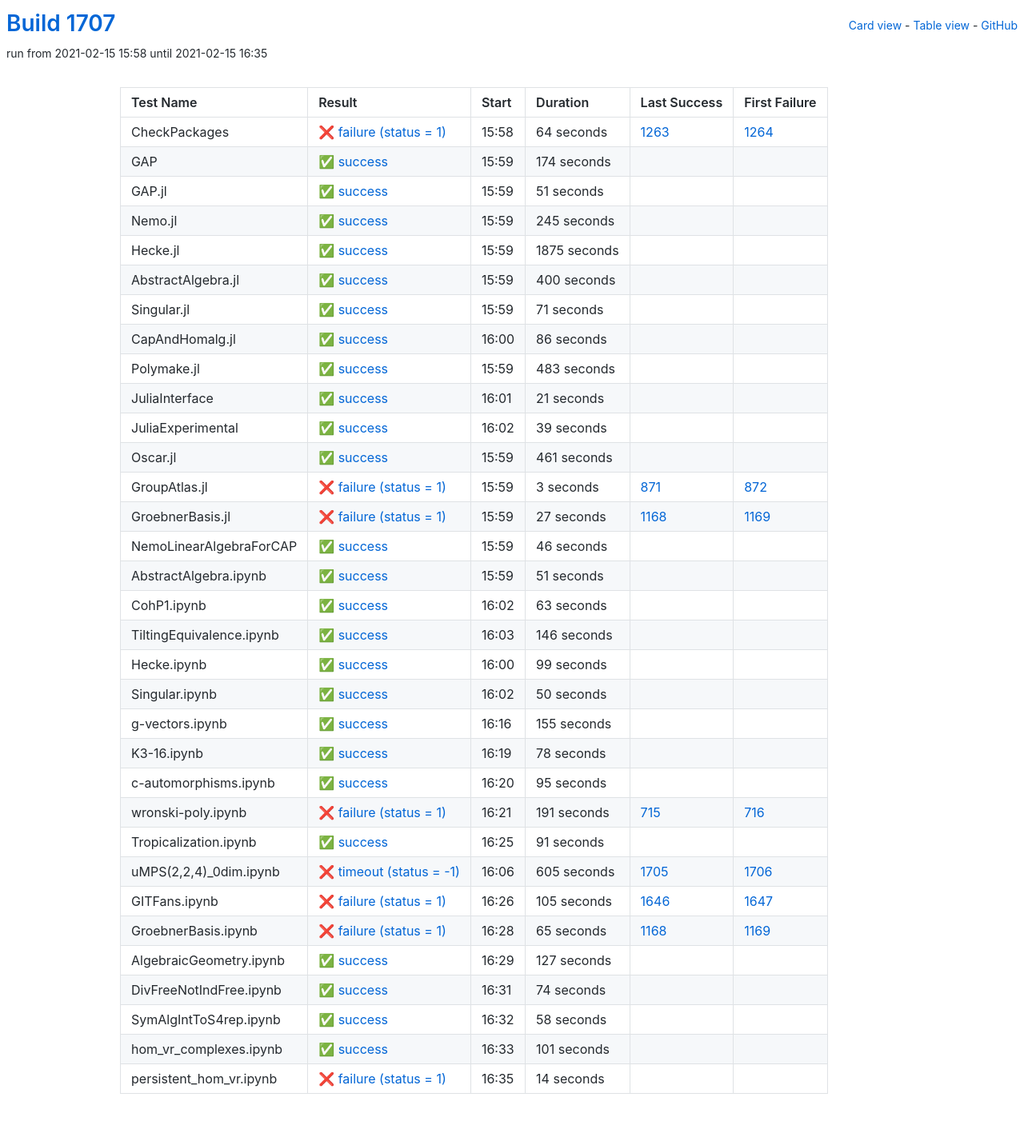
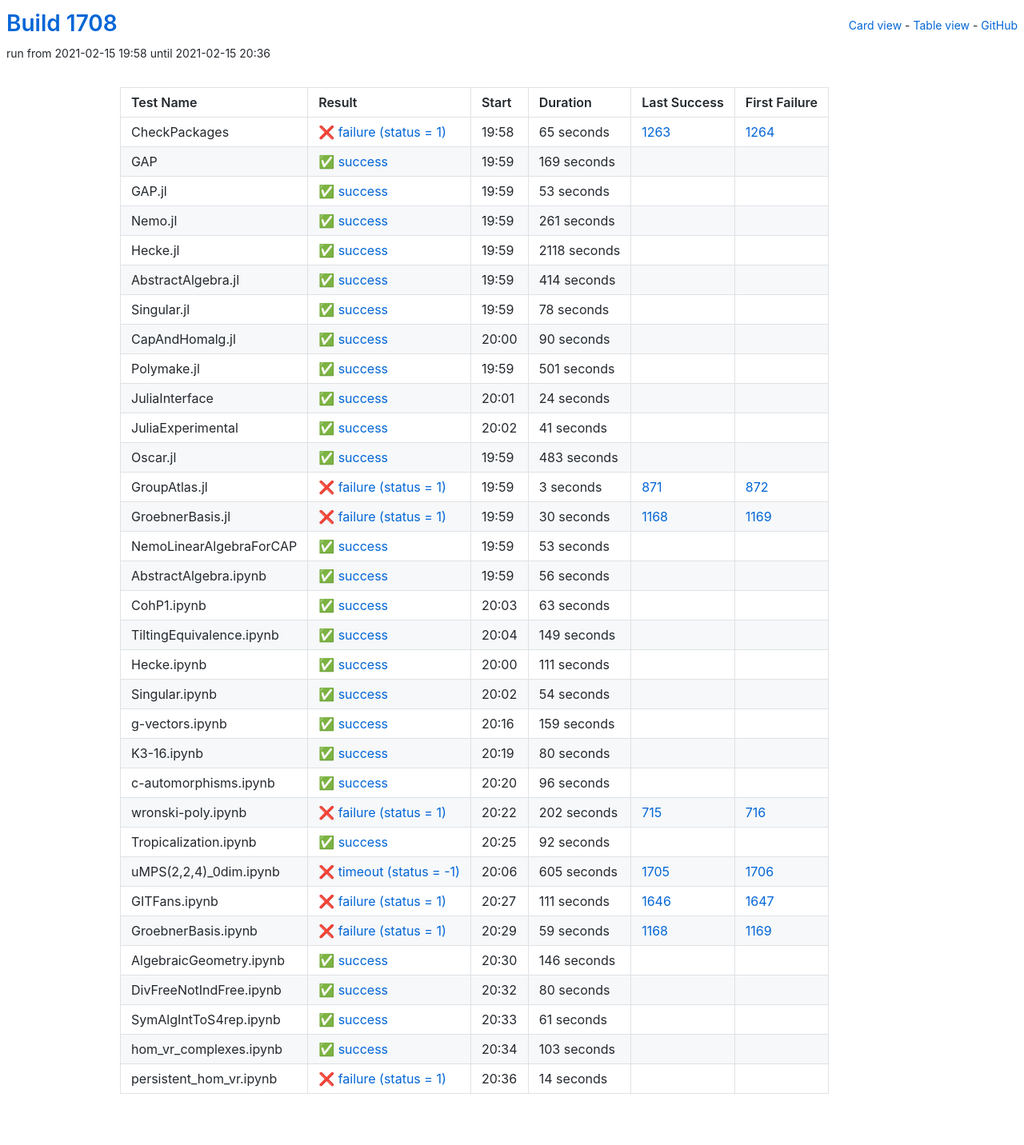
Before and after one commit to oscar-system/oscar-ci-status-stable, a Jekyll site: the page built from table.html, in a window 1280 px wide. Shown: the whole page at 80% size. Built offline with Jekyll 4.4.1, drawn with Linux system fonts in a browser that asks for light colours.

Commit message:
Build #1708

```diff
--- a/_data/ci.yml
+++ b/_data/ci.yml
@@ -1,6 +1,6 @@
 ---
-build: 1707
-build_url: https://oscarci.mathematik.uni-kl.de/job/oscar-stable/1707/
+build: 1708
+build_url: https://oscarci.mathematik.uni-kl.de/job/oscar-stable/1708/
 job: oscar-stable
 organization: oscar-system
 repo: oscar-ci-status-stable
@@ -8,104 +8,140 @@ repourl: https://github.com/oscar-system/oscar-ci-status-stable
 tests:
 - name: CheckPackages
   id: checkpackages
-  log: https://oscarci.mathematik.uni-kl.de/job/oscar-stable/1707/artifact/logs/build-1707/CheckPackages.log
-  start: 2021-02-15 15:58
+  log: https://oscarci.mathematik.uni-kl.de/job/oscar-stable/1708/artifact/logs/build-1708/CheckPackages.log
+  start: 2021-02-15 19:58
   success: false
   exitcode: 1
   status: failure
-  duration: 64
+  duration: 65
   last_success: 1263
   last_success_url: https://oscarci.mathematik.uni-kl.de/job/oscar-stable/1263/
   first_failure: 1264
   first_failure_url: https://oscarci.mathematik.uni-kl.de/job/oscar-stable/1264/
 - name: GAP
   id: gap
-  log: https://oscarci.mathematik.uni-kl.de/job/oscar-stable/1707/artifact/logs/build-1707/GAP.log
-  start: 2021-02-15 15:59
+  log: https://oscarci.mathematik.uni-kl.de/job/oscar-stable/1708/artifact/logs/build-1708/GAP.log
+  start: 2021-02-15 19:59
   success: true
   exitcode: 0
   status: success
-  duration: 174
+  duration: 169
   last_success: false
   last_success_url:
   first_failure: false
   first_failure_url:
 - name: GAP.jl
   id: gap-jl
-  log: https://oscarci.mathematik.uni-kl.de/job/oscar-stable/1707/artifact/logs/build-1707/GAP.jl.log
-  start: 2021-02-15 15:59
+  log: https://oscarci.mathematik.uni-kl.de/job/oscar-stable/1708/artifact/logs/build-1708/GAP.jl.log
+  start: 2021-02-15 19:59
   success: true
   exitcode: 0
   status: success
-  duration: 51
+  duration: 53
   last_success: false
   last_success_url:
   first_failure: false
   first_failure_url:
 - name: Nemo.jl
   id: nemo-jl
-  log: https://oscarci.mathematik.uni-kl.de/job/oscar-stable/1707/artifact/logs/build-1707/Nemo.jl.log
-  start: 2021-02-15 15:59
+  log: https://oscarci.mathematik.uni-kl.de/job/oscar-stable/1708/artifact/logs/build-1708/Nemo.jl.log
+  start: 2021-02-15 19:59
   success: true
   exitcode: 0
   status: success
-  duration: 245
+  duration: 261
   last_success: false
   last_success_url:
   first_failure: false
   first_failure_url:
 - name: Hecke.jl
   id: hecke-jl
-  log: https://oscarci.mathematik.uni-kl.de/job/oscar-stable/1707/artifact/logs/build-1707/Hecke.jl.log
-  start: 2021-02-15 15:59
+  log: https://oscarci.mathematik.uni-kl.de/job/oscar-stable/1708/artifact/logs/build-1708/Hecke.jl.log
+  start: 2021-02-15 19:59
   success: true
   exitcode: 0
   status: success
-  duration: 1875
+  duration: 2118
   last_success: false
   last_success_url:
   first_failure: false
   first_failure_url:
 - name: AbstractAlgebra.jl
   id: abstractalgebra-jl
-  log: https://oscarci.mathematik.uni-kl.de/job/oscar-stable/1707/artifact/logs/build-1707/AbstractAlgebra.jl.log
-  start: 2021-02-15 15:59
+  log: https://oscarci.mathematik.uni-kl.de/job/oscar-stable/1708/artifact/logs/build-1708/AbstractAlgebra.jl.log
+  start: 2021-02-15 19:59
   success: true
   exitcode: 0
   status: success
-  duration: 400
+  duration: 414
   last_success: false
   last_success_url:
   first_failure: false
   first_failure_url:
 - name: Singular.jl
   id: singular-jl
-  log: https://oscarci.mathematik.uni-kl.de/job/oscar-stable/1707/artifact/logs/build-1707/Singular.jl.log
-  start: 2021-02-15 15:59
+  log: https://oscarci.mathematik.uni-kl.de/job/oscar-stable/1708/artifact/logs/build-1708/Singular.jl.log
+  start: 2021-02-15 19:59
   success: true
   exitcode: 0
   status: success
-  duration: 71
+  duration: 78
   last_success: false
   last_success_url:
   first_failure: false
   first_failure_url:
 - name: CapAndHomalg.jl
   id: capandhomalg-jl
-  log: https://oscarci.mathematik.uni-kl.de/job/oscar-stable/1707/artifact/logs/build-1707/CapAndHomalg.jl.log
-  start: 2021-02-15 16:00
+  log: https://oscarci.mathematik.uni-kl.de/job/oscar-stable/1708/artifact/logs/build-1708/CapAndHomalg.jl.log
+  start: 2021-02-15 20:00
   success: true
   exitcode: 0
   status: success
-  duration: 86
+  duration: 90
   last_success: false
   last_success_url:
   first_failure: false
   first_failure_url:
 - name: Polymake.jl
   id: polymake-jl
-  log: https://oscarci.mathematik.uni-kl.de/job/oscar-stable/1707/artifact/logs/build-1707/Polymake.jl.log
-  start: 2021-02-15 15:59
+  log: https://oscarci.mathematik.uni-kl.de/job/oscar-stable/1708/artifact/logs/build-1708/Polymake.jl.log
+  start: 2021-02-15 19:59
+  success: true
+  exitcode: 0
+  status: success
+  duration: 501
+  last_success: false
+  last_success_url:
+  first_failure: false
+  first_failure_url:
+- name: JuliaInterface
+  id: juliainterface
+  log: https://oscarci.mathematik.uni-kl.de/job/oscar-stable/1708/artifact/logs/build-1708/JuliaInterface.log
+  start: 2021-02-15 20:01
+  success: true
+  exitcode: 0
+  status: success
+  duration: 24
+  last_success: false
+  last_success_url:
+  first_failure: false
+  first_failure_url:
+- name: JuliaExperimental
+  id: juliaexperimental
+  log: https://oscarci.mathematik.uni-kl.de/job/oscar-stable/1708/artifact/logs/build-1708/JuliaExperimental.log
+  start: 2021-02-15 20:02
+  success: true
+  exitcode: 0
+  status: success
+  duration: 41
+  last_success: false
+  last_success_url:
+  first_failure: false
+  first_failure_url:
+- name: Oscar.jl
+  id: oscar-jl
+  log: https://oscarci.mathematik.uni-kl.de/job/oscar-stable/1708/artifact/logs/build-1708/Oscar.jl.log
+  start: 2021-02-15 19:59
   success: true
   exitcode: 0
   status: success
@@ -114,46 +150,10 @@ tests:
   last_success_url:
   first_failure: false
   first_failure_url:
-- name: JuliaInterface
-  id: juliainterface
-  log: https://oscarci.mathematik.uni-kl.de/job/oscar-stable/1707/artifact/logs/build-1707/JuliaInterface.log
-  start: 2021-02-15 16:01
-  success: true
-  exitcode: 0
-  status: success
-  duration: 21
-  last_success: false
-  last_success_url:
-  first_failure: false
-  first_failure_url:
-- name: JuliaExperimental
-  id: juliaexperimental
-  log: https://oscarci.mathematik.uni-kl.de/job/oscar-stable/1707/artifact/logs/build-1707/JuliaExperimental.log
-  start: 2021-02-15 16:02
-  success: true
-  exitcode: 0
-  status: success
-  duration: 39
-  last_success: false
-  last_success_url:
-  first_failure: false
-  first_failure_url:
-- name: Oscar.jl
-  id: oscar-jl
-  log: https://oscarci.mathematik.uni-kl.de/job/oscar-stable/1707/artifact/logs/build-1707/Oscar.jl.log
-  start: 2021-02-15 15:59
-  success: true
-  exitcode: 0
-  status: success
-  duration: 461
-  last_success: false
-  last_success_url:
-  first_failure: false
-  first_failure_url:
 - name: GroupAtlas.jl
   id: groupatlas-jl
-  log: https://oscarci.mathematik.uni-kl.de/job/oscar-stable/1707/artifact/logs/build-1707/GroupAtlas.jl.log
-  start: 2021-02-15 15:59
+  log: https://oscarci.mathematik.uni-kl.de/job/oscar-stable/1708/artifact/logs/build-1708/GroupAtlas.jl.log
+  start: 2021-02-15 19:59
   success: false
   exitcode: 1
   status: failure
@@ -164,44 +164,44 @@ tests:
   first_failure_url: https://oscarci.mathematik.uni-kl.de/job/oscar-stable/872/
 - name: GroebnerBasis.jl
   id: groebnerbasis-jl
-  log: https://oscarci.mathematik.uni-kl.de/job/oscar-stable/1707/artifact/logs/build-1707/GroebnerBasis.jl.log
-  start: 2021-02-15 15:59
+  log: https://oscarci.mathematik.uni-kl.de/job/oscar-stable/1708/artifact/logs/build-1708/GroebnerBasis.jl.log
+  start: 2021-02-15 19:59
   success: false
   exitcode: 1
   status: failure
-  duration: 27
+  duration: 30
   last_success: 1168
   last_success_url: https://oscarci.mathematik.uni-kl.de/job/oscar-stable/1168/
   first_failure: 1169
   first_failure_url: https://oscarci.mathematik.uni-kl.de/job/oscar-stable/1169/
 - name: NemoLinearAlgebraForCAP
   id: nemolinearalgebraforcap
-  log: https://oscarci.mathematik.uni-kl.de/job/oscar-stable/1707/artifact/logs/build-1707/NemoLinearAlgebraForCAP.log
-  start: 2021-02-15 15:59
+  log: https://oscarci.mathematik.uni-kl.de/job/oscar-stable/1708/artifact/logs/build-1708/NemoLinearAlgebraForCAP.log
+  start: 2021-02-15 19:59
   success: true
   exitcode: 0
   status: success
-  duration: 46
+  duration: 53
   last_success: false
   last_success_url:
   first_failure: false
   first_failure_url:
 - name: AbstractAlgebra.ipynb
   id: abstractalgebra-ipynb
-  log: https://oscarci.mathematik.uni-kl.de/job/oscar-stable/1707/artifact/logs/build-1707/AbstractAlgebra.ipynb.log
-  start: 2021-02-15 15:59
+  log: https://oscarci.mathematik.uni-kl.de/job/oscar-stable/1708/artifact/logs/build-1708/AbstractAlgebra.ipynb.log
+  start: 2021-02-15 19:59
   success: true
   exitcode: 0
   status: success
-  duration: 51
+  duration: 56
   last_success: false
   last_success_url:
   first_failure: false
   first_failure_url:
 - name: CohP1.ipynb
   id: cohp1-ipynb
-  log: https://oscarci.mathematik.uni-kl.de/job/oscar-stable/1707/artifact/logs/build-1707/CohP1.ipynb.log
-  start: 2021-02-15 16:02
+  log: https://oscarci.mathematik.uni-kl.de/job/oscar-stable/1708/artifact/logs/build-1708/CohP1.ipynb.log
+  start: 2021-02-15 20:03
   success: true
   exitcode: 0
   status: success
@@ -212,104 +212,104 @@ tests:
   first_failure_url:
 - name: TiltingEquivalence.ipynb
   id: tiltingequivalence-ipynb
-  log: https://oscarci.mathematik.uni-kl.de/job/oscar-stable/1707/artifact/logs/build-1707/TiltingEquivalence.ipynb.log
-  start: 2021-02-15 16:03
+  log: https://oscarci.mathematik.uni-kl.de/job/oscar-stable/1708/artifact/logs/build-1708/TiltingEquivalence.ipynb.log
+  start: 2021-02-15 20:04
   success: true
   exitcode: 0
   status: success
-  duration: 146
+  duration: 149
   last_success: false
   last_success_url:
   first_failure: false
   first_failure_url:
 - name: Hecke.ipynb
   id: hecke-ipynb
-  log: https://oscarci.mathematik.uni-kl.de/job/oscar-stable/1707/artifact/logs/build-1707/Hecke.ipynb.log
-  start: 2021-02-15 16:00
+  log: https://oscarci.mathematik.uni-kl.de/job/oscar-stable/1708/artifact/logs/build-1708/Hecke.ipynb.log
+  start: 2021-02-15 20:00
   success: true
   exitcode: 0
   status: success
-  duration: 99
+  duration: 111
   last_success: false
   last_success_url:
   first_failure: false
   first_failure_url:
 - name: Singular.ipynb
   id: singular-ipynb
-  log: https://oscarci.mathematik.uni-kl.de/job/oscar-stable/1707/artifact/logs/build-1707/Singular.ipynb.log
-  start: 2021-02-15 16:02
+  log: https://oscarci.mathematik.uni-kl.de/job/oscar-stable/1708/artifact/logs/build-1708/Singular.ipynb.log
+  start: 2021-02-15 20:02
   success: true
   exitcode: 0
   status: success
-  duration: 50
+  duration: 54
   last_success: false
   last_success_url:
   first_failure: false
   first_failure_url:
 - name: g-vectors.ipynb
   id: g-vectors-ipynb
-  log: https://oscarci.mathematik.uni-kl.de/job/oscar-stable/1707/artifact/logs/build-1707/g-vectors.ipynb.log
-  start: 2021-02-15 16:16
+  log: https://oscarci.mathematik.uni-kl.de/job/oscar-stable/1708/artifact/logs/build-1708/g-vectors.ipynb.log
+  start: 2021-02-15 20:16
   success: true
   exitcode: 0
   status: success
-  duration: 155
+  duration: 159
   last_success: false
   last_success_url:
   first_failure: false
   first_failure_url:
 - name: K3-16.ipynb
   id: k3-16-ipynb
-  log: https://oscarci.mathematik.uni-kl.de/job/oscar-stable/1707/artifact/logs/build-1707/K3-16.ipynb.log
-  start: 2021-02-15 16:19
+  log: https://oscarci.mathematik.uni-kl.de/job/oscar-stable/1708/artifact/logs/build-1708/K3-16.ipynb.log
+  start: 2021-02-15 20:19
   success: true
   exitcode: 0
   status: success
-  duration: 78
+  duration: 80
   last_success: false
   last_success_url:
   first_failure: false
   first_failure_url:
 - name: c-automorphisms.ipynb
   id: c-automorphisms-ipynb
-  log: https://oscarci.mathematik.uni-kl.de/job/oscar-stable/1707/artifact/logs/build-1707/c-automorphisms.ipynb.log
-  start: 2021-02-15 16:20
+  log: https://oscarci.mathematik.uni-kl.de/job/oscar-stable/1708/artifact/logs/build-1708/c-automorphisms.ipynb.log
+  start: 2021-02-15 20:20
   success: true
   exitcode: 0
   status: success
-  duration: 95
+  duration: 96
   last_success: false
   last_success_url:
   first_failure: false
   first_failure_url:
 - name: wronski-poly.ipynb
   id: wronski-poly-ipynb
-  log: https://oscarci.mathematik.uni-kl.de/job/oscar-stable/1707/artifact/logs/build-1707/wronski-poly.ipynb.log
-  start: 2021-02-15 16:21
+  log: https://oscarci.mathematik.uni-kl.de/job/oscar-stable/1708/artifact/logs/build-1708/wronski-poly.ipynb.log
+  start: 2021-02-15 20:22
   success: false
   exitcode: 1
   status: failure
-  duration: 191
+  duration: 202
   last_success: 715
   last_success_url: https://oscarci.mathematik.uni-kl.de/job/oscar-stable/715/
   first_failure: 716
   first_failure_url: https://oscarci.mathematik.uni-kl.de/job/oscar-stable/716/
 - name: Tropicalization.ipynb
   id: tropicalization-ipynb
-  log: https://oscarci.mathematik.uni-kl.de/job/oscar-stable/1707/artifact/logs/build-1707/Tropicalization.ipynb.log
-  start: 2021-02-15 16:25
+  log: https://oscarci.mathematik.uni-kl.de/job/oscar-stable/1708/artifact/logs/build-1708/Tropicalization.ipynb.log
+  start: 2021-02-15 20:25
   success: true
   exitcode: 0
   status: success
-  duration: 91
+  duration: 92
   last_success: false
   last_success_url:
   first_failure: false
   first_failure_url:
 - name: uMPS(2,2,4)_0dim.ipynb
   id: umps-2-2-4-0dim-ipynb
-  log: https://oscarci.mathematik.uni-kl.de/job/oscar-stable/1707/artifact/logs/build-1707/uMPS-2-2-4-_0dim.ipynb.log
-  start: 2021-02-15 16:06
+  log: https://oscarci.mathematik.uni-kl.de/job/oscar-stable/1708/artifact/logs/build-1708/uMPS-2-2-4-_0dim.ipynb.log
+  start: 2021-02-15 20:06
   success: false
   exitcode: -1
   status: timeout
@@ -320,80 +320,80 @@ tests:
   first_failure_url: https://oscarci.mathematik.uni-kl.de/job/oscar-stable/1706/
 - name: GITFans.ipynb
   id: gitfans-ipynb
-  log: https://oscarci.mathematik.uni-kl.de/job/oscar-stable/1707/artifact/logs/build-1707/GITFans.ipynb.log
-  start: 2021-02-15 16:26
+  log: https://oscarci.mathematik.uni-kl.de/job/oscar-stable/1708/artifact/logs/build-1708/GITFans.ipynb.log
+  start: 2021-02-15 20:27
   success: false
   exitcode: 1
   status: failure
-  duration: 105
+  duration: 111
   last_success: 1646
   last_success_url: https://oscarci.mathematik.uni-kl.de/job/oscar-stable/1646/
   first_failure: 1647
   first_failure_url: https://oscarci.mathematik.uni-kl.de/job/oscar-stable/1647/
 - name: GroebnerBasis.ipynb
   id: groebnerbasis-ipynb
-  log: https://oscarci.mathematik.uni-kl.de/job/oscar-stable/1707/artifact/logs/build-1707/GroebnerBasis.ipynb.log
-  start: 2021-02-15 16:28
+  log: https://oscarci.mathematik.uni-kl.de/job/oscar-stable/1708/artifact/logs/build-1708/GroebnerBasis.ipynb.log
+  start: 2021-02-15 20:29
   success: false
   exitcode: 1
   status: failure
-  duration: 65
+  duration: 59
   last_success: 1168
   last_success_url: https://oscarci.mathematik.uni-kl.de/job/oscar-stable/1168/
   first_failure: 1169
   first_failure_url: https://oscarci.mathematik.uni-kl.de/job/oscar-stable/1169/
 - name: AlgebraicGeometry.ipynb
   id: algebraicgeometry-ipynb
-  log: https://oscarci.mathematik.uni-kl.de/job/oscar-stable/1707/artifact/logs/build-1707/AlgebraicGeometry.ipynb.log
-  start: 2021-02-15 16:29
+  log: https://oscarci.mathematik.uni-kl.de/job/oscar-stable/1708/artifact/logs/build-1708/AlgebraicGeometry.ipynb.log
+  start: 2021-02-15 20:30
   success: true
   exitcode: 0
   status: success
-  duration: 127
+  duration: 146
   last_success: false
   last_success_url:
   first_failure: false
   first_failure_url:
 - name: DivFreeNotIndFree.ipynb
   id: divfreenotindfree-ipynb
-  log: https://oscarci.mathematik.uni-kl.de/job/oscar-stable/1707/artifact/logs/build-1707/DivFreeNotIndFree.ipynb.log
-  start: 2021-02-15 16:31
+  log: https://oscarci.mathematik.uni-kl.de/job/oscar-stable/1708/artifact/logs/build-1708/DivFreeNotIndFree.ipynb.log
+  start: 2021-02-15 20:32
   success: true
   exitcode: 0
   status: success
-  duration: 74
+  duration: 80
   last_success: false
   last_success_url:
   first_failure: false
   first_failure_url:
 - name: SymAlgIntToS4rep.ipynb
   id: symalginttos4rep-ipynb
-  log: https://oscarci.mathematik.uni-kl.de/job/oscar-stable/1707/artifact/logs/build-1707/SymAlgIntToS4rep.ipynb.log
-  start: 2021-02-15 16:32
+  log: https://oscarci.mathematik.uni-kl.de/job/oscar-stable/1708/artifact/logs/build-1708/SymAlgIntToS4rep.ipynb.log
+  start: 2021-02-15 20:33
   success: true
   exitcode: 0
   status: success
-  duration: 58
+  duration: 61
   last_success: false
   last_success_url:
   first_failure: false
   first_failure_url:
 - name: hom_vr_complexes.ipynb
   id: hom-vr-complexes-ipynb
-  log: https://oscarci.mathematik.uni-kl.de/job/oscar-stable/1707/artifact/logs/build-1707/hom_vr_complexes.ipynb.log
-  start: 2021-02-15 16:33
+  log: https://oscarci.mathematik.uni-kl.de/job/oscar-stable/1708/artifact/logs/build-1708/hom_vr_complexes.ipynb.log
+  start: 2021-02-15 20:34
   success: true
   exitcode: 0
   status: success
-  duration: 101
+  duration: 103
   last_success: false
   last_success_url:
   first_failure: false
   first_failure_url:
 - name: persistent_hom_vr.ipynb
   id: persistent-hom-vr-ipynb
-  log: https://oscarci.mathematik.uni-kl.de/job/oscar-stable/1707/artifact/logs/build-1707/persistent_hom_vr.ipynb.log
-  start: 2021-02-15 16:35
+  log: https://oscarci.mathematik.uni-kl.de/job/oscar-stable/1708/artifact/logs/build-1708/persistent_hom_vr.ipynb.log
+  start: 2021-02-15 20:36
   success: false
   exitcode: 1
   status: failure
```
Also changed, not shown: README.md.
